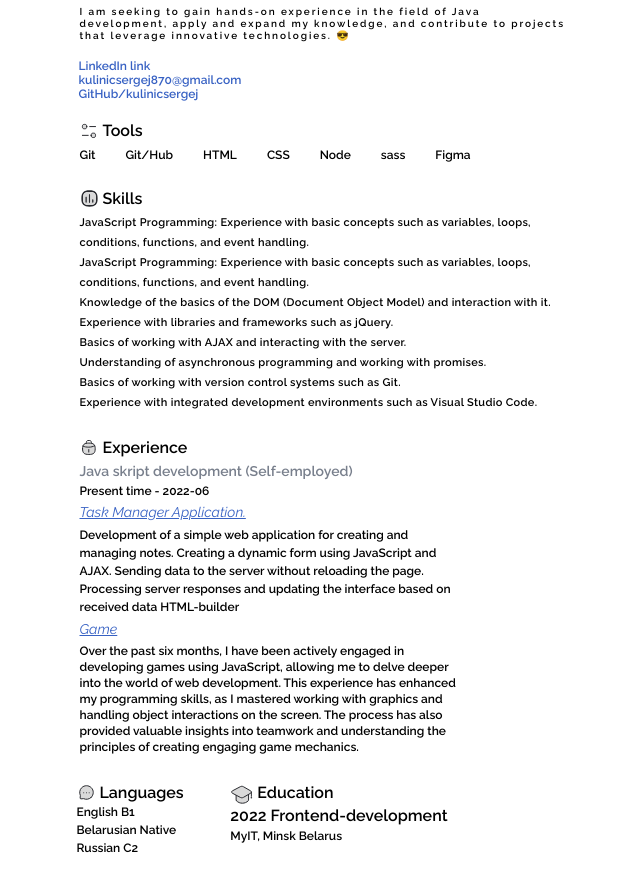
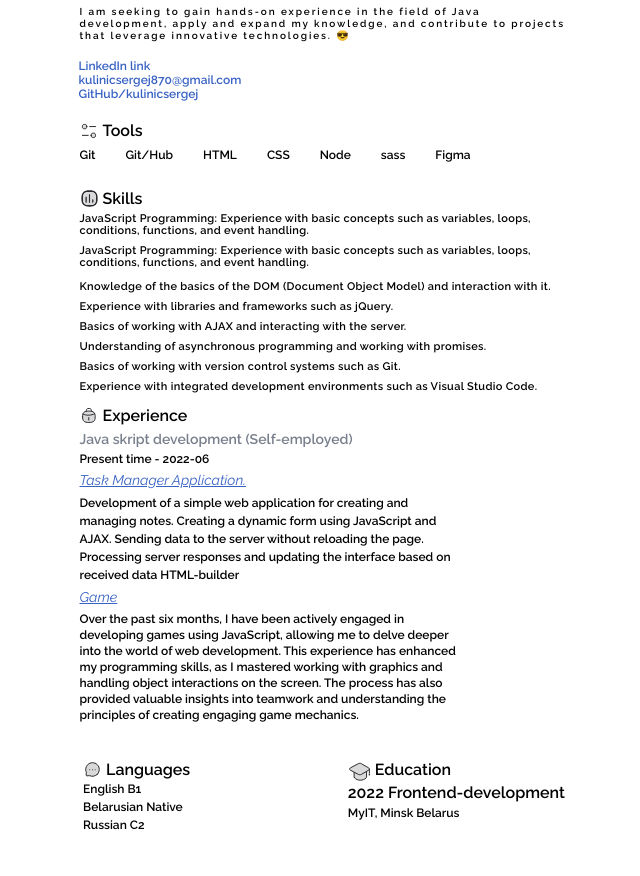
Before and after one commit to kulinicsergej/CV, a plain HTML site: page index.html in a window 1280 px wide. Shown: the part 82-958 px from the top of the page, without its empty margins (316-956 px from the left). Drawn offline with Linux system fonts and the light colour scheme.

Commit message:
feat:up CV c (Sat, Jan 27, 2024 09:10:34 PM)

```diff
--- a/index.html
+++ b/index.html
@@ -15,7 +15,7 @@
   <div class="wrapper">
     <header>
       <h1>SERGY KULINICH </h1>
-      <p class="Java__skript" >Java skript development</p>
+      <p class="Java__skript" >Java Script development</p>
       <p class="I__am">I am seeking to gain hands-on experience in the field of Java development, apply and expand my knowledge, and contribute to projects that leverage innovative technologies. 😎</p>
       <div class="link">
       <ul>
@@ -79,17 +79,15 @@
           </svg>
         <h2>Skills</h2>
       </div>
-      <p class="JavaScript">
-        JavaScript Programming: Experience with basic concepts such as variables, loops, conditions, functions, and event handling.<br>
-        JavaScript Programming: Experience with basic concepts such as variables, loops, conditions, functions, and event handling.<br>
-        Knowledge of the basics of the DOM (Document Object Model) and interaction with it.<br>
-        Experience with libraries and frameworks such as jQuery.<br>
-        Basics of working with AJAX and interacting with the server. <br>
-        Understanding of asynchronous programming and working with promises.<br>
-        Basics of working with version control systems such as Git.<br>
-        Experience with integrated development environments such as Visual Studio Code.
-      </p>
-
+      <div class="JavaScript">
+        <p class="ph1">JavaScript Programming: Experience with basic concepts such as variables, loops, conditions, functions, and event handling.<br/></p>
+        <p class="ph2">JavaScript Programming: Experience with basic concepts such as variables, loops,  conditions, functions, and event handling.<br/></p>
+        Knowledge of the basics of the DOM (Document Object Model) and interaction with it. <br/>
+        Experience with libraries and frameworks such as jQuery.<br/>
+        Basics of working with AJAX and interacting with the server. <br/>
+        Understanding of asynchronous programming and working with promises. <br/>
+        Basics of working with version control systems such as Git.<br/>
+        Experience with integrated development environments such as Visual Studio Code.<br/>
       <div class="Experience">
         <div class="Experience__info">
           <svg width="19" height="19" viewBox="0 0 19 19" fill="none" xmlns="http://www.w3.org/2000/svg">
--- a/style.css
+++ b/style.css
@@ -18,6 +18,9 @@ body{
   height: 937px;
   margin: 0 auto;
   /* border: 1px solid rgb(95, 30, 193); */
+  /* display: flex;
+  flex-direction: column;
+  justify-content:space-around; */
 
 }
 header{
@@ -161,9 +164,16 @@ align-items: center;
   text-align: left;
 
 }
-
+.ph1{
+  line-height: 12px;
+  padding-bottom: 8px;
+}
+.ph2{
+  line-height: 12px;
+  padding-bottom: 8px;
+}
 .Experience{
-  margin-top: 23px;
+  margin-top: 9px;
 /* border: 1px solid red; */
 display: flex;
 flex-direction: column;
@@ -196,6 +206,17 @@ color: #787F8C;
 
 }
 
+ /* ul .ullist{
+  list-style-type: style;
+  color: black;
+  font-family: Raleway;
+font-size: 12px;
+font-weight: 400;
+line-height: 16px;
+letter-spacing: 0em;
+text-align: left;
+
+} */
 .task{
   font-family: Raleway;
 font-size: 14px;
@@ -235,14 +256,16 @@ text-align: left;
 
 }
 footer{
-  margin: 28px 30px 50px 50px;
-  width: 371px;
-  height: 71px;
+  /* margin: 28px 30px 50px 50px; */
+  /* width: 371px;
+  height: -71px; */
   /* border: 1px solid red; */
   display: flex;
   flex-direction: row;
   justify-content: space-between;
-
+  width: 81%;
+  margin: 0 auto;
+  margin-top: 58%;
 
 }
 
```
